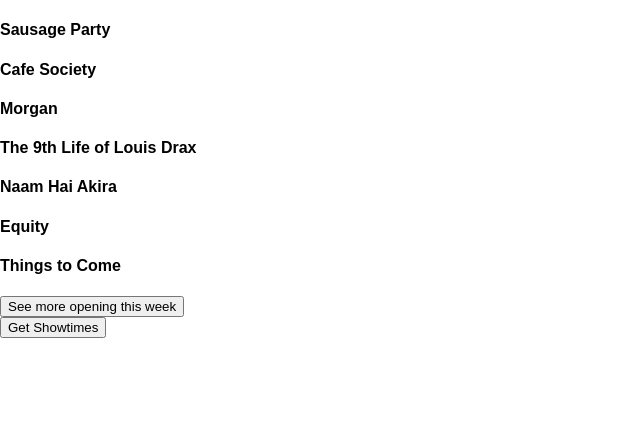
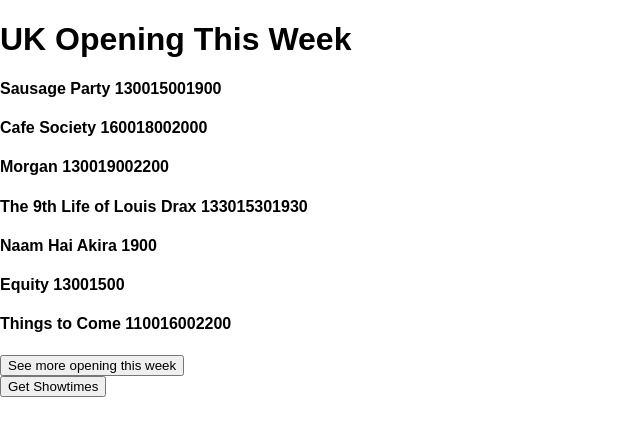
Before and after one commit to kulisfunk/week_15_day_1_homework, a React (Create React App) app in the folder imdb/: page / in a window 1280 px wide. Shown: the top 436 px of the page, without its empty margins (0-640 px from the left). Built offline with nearby package versions, Linux system fonts and the light colour scheme.

Commit message:
showing showtimes but no space between times and hard coded not dynamic

```diff
--- a/imdb/src/components/Movie.js
+++ b/imdb/src/components/Movie.js
@@ -5,7 +5,7 @@
   render() {
     return (
       <div className="movie">
-       <h4>{this.props.title}</h4>
+       <h4>{this.props.title}  {this.props.showtimes}</h4>
       </div>
     )
   }
--- a/imdb/src/components/MovieBox.js
+++ b/imdb/src/components/MovieBox.js
@@ -8,20 +8,23 @@
     super(props);
     this.state = {
       data: [
-        {id: 1, title: "Sausage Party"},
-        {id: 2, title: "Cafe Society"},
-        {id: 3, title: "Morgan"},
-        {id: 4, title: "The 9th Life of Louis Drax"},
-        {id: 5, title: "Naam Hai Akira"},
-        {id: 6, title: "Equity"},
-        {id: 7, title: "Things to Come"}
+        {id: 1, title: "Sausage Party", showtimes: [1300, 1500, 1900]},
+        {id: 2, title: "Cafe Society", showtimes: [1600, 1800, 2000]},
+        {id: 3, title: "Morgan", showtimes: [1300, 1900, 2200]},
+        {id: 4, title: "The 9th Life of Louis Drax", showtimes: [1330, 1530, 1930]},
+        {id: 5, title: "Naam Hai Akira", showtimes: [1900]},
+        {id: 6, title: "Equity", showtimes: [1300, 1500]},
+        {id: 7, title: "Things to Come", showtimes: [1100, 1600, 2200]}
       ]
     }
   }
 
+  // getShowtimes(movie)
+
   render() {
     return (
       <div className="movie-box">
+      <h1>UK Opening This Week</h1>
        <MovieList data={this.state.data}/>
        <button onClick={this.getShowtimes}> Get Showtimes</button>
 
--- a/imdb/src/components/MovieList.js
+++ b/imdb/src/components/MovieList.js
@@ -6,7 +6,7 @@
   render() {
     const movieInfo = this.props.data.map(movie => {
       return (
-        <Movie title={movie.title} key={movie.id} />
+        <Movie title={movie.title} key={movie.id} showtimes={movie.showtimes}/>
       )
     })
     return (
```
